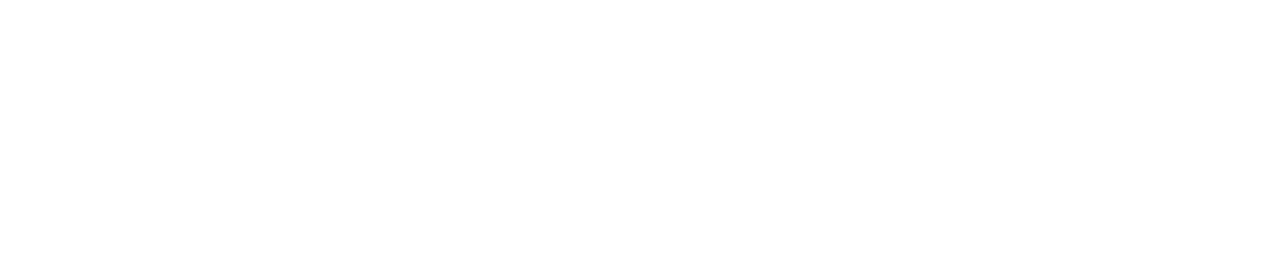
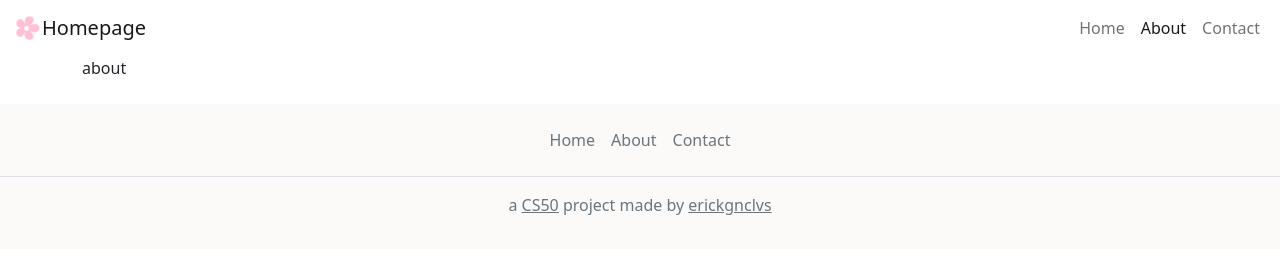
Before and after one commit to erickgnclvs/homepage_cs50, a plain HTML site: page about.html in a window 1280 px wide. Drawn offline with nearby package versions, Linux system fonts and the light colour scheme.

Commit message:
add an icon to the pages

```diff
--- a/about.html
+++ b/about.html
@@ -0,0 +1,52 @@
+<!DOCTYPE html>
+
+<html lang="en">
+    <head>
+        <title>Flowers | About</title>
+        <link rel="icon" type="image/x-icon" href="./images/flower.png">
+        <meta charset="utf-8">
+        <meta name="viewport" content="initial-scale=1, width=device-width">
+        <link rel="stylesheet" href="./styles.css">
+        <link href="https://cdn.jsdelivr.net/npm/bootstrap@5.0.2/dist/css/bootstrap.min.css" rel="stylesheet" integrity="sha384-EVSTQN3/azprG1Anm3QDgpJLIm9Nao0Yz1ztcQTwFspd3yD65VohhpuuCOmLASjC" crossorigin="anonymous">
+        <script src="https://cdn.jsdelivr.net/npm/bootstrap@5.0.2/dist/js/bootstrap.bundle.min.js" integrity="sha384-MrcW6ZMFYlzcLA8Nl+NtUVF0sA7MsXsP1UyJoMp4YLEuNSfAP+JcXn/tWtIaxVXM" crossorigin="anonymous"></script>
+    </head>
+    <body>
+        <div>
+            <header>
+                <nav class="navbar navbar-expand-sm navbar-light">
+                    <div class="container-fluid">
+                        <a href="./index.html"><img src="./images/flower.png" height="30" width="30" alt="flower icon"></a>
+                        <a class="navbar-brand" href="./index.html">Homepage</a>
+                        <button class="navbar-toggler" type="button" data-bs-toggle="collapse" data-bs-target="#navbarsExample03" aria-controls="navbarsExample03" aria-expanded="false" aria-label="Toggle navigation">
+                            <span class="navbar-toggler-icon"></span>
+                        </button>
+                        <div class="collapse navbar-collapse" id="navbarsExample03">
+                            <ul class="navbar-nav ms-auto mb-2 mb-sm-0">
+                                <li class="nav-item">
+                                    <a class="nav-link" aria-current="page" href="./index.html">Home</a>
+                                </li>
+                                <li class="nav-item">
+                                    <a class="nav-link active" href="./about.html">About</a>
+                                </li>
+                                <li class="nav-item">
+                                    <a class="nav-link" href="./contact.html">Contact</a>
+                                </li>
+                            </ul>
+                        </div>
+                    </div>
+                  </nav>
+            </header>
+            <main class="container">
+                about
+            </main>
+            <footer class="py-3 my-4">
+                <ul class="nav justify-content-center border-bottom pb-3 mb-3">
+                  <li class="nav-item"><a href="./index.html" class="nav-link px-2 text-muted">Home</a></li>
+                  <li class="nav-item"><a href="./about.html" class="nav-link px-2 text-muted">About</a></li>
+                  <li class="nav-item"><a href="./contact.html" class="nav-link px-2 text-muted">Contact</a></li>
+                </ul>
+                <p class="text-center text-muted">a <a class="link-secondary" href="https://cs50.harvard.edu/x/2022/">CS50</a> project made by <a class="link-secondary" href="https://www.instagram.com/erickgnclvs/">erickgnclvs</a></p>
+            </footer>
+        </div>
+    </body>
+</html>
--- a/styles.css
+++ b/styles.css
@@ -5,3 +5,11 @@ project colors:
     kinda-pink #dec2ba
     white #ffffff
 */
+
+footer {
+    background-color: #fbfaf9;
+}
+
+footer > a {
+    text-decoration: none;
+}
```
Also changed, not shown: contact.html (+52 -0 lines), index.html (+12 -5 lines).
